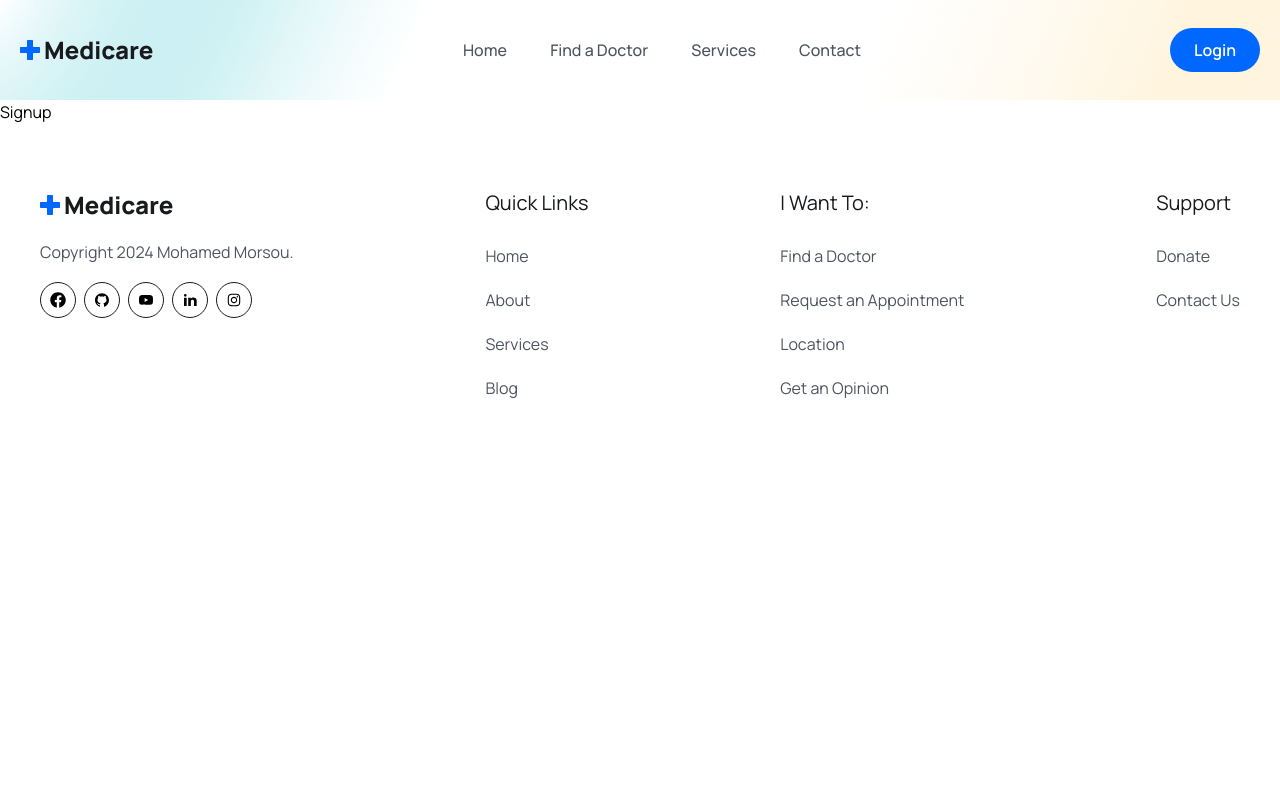
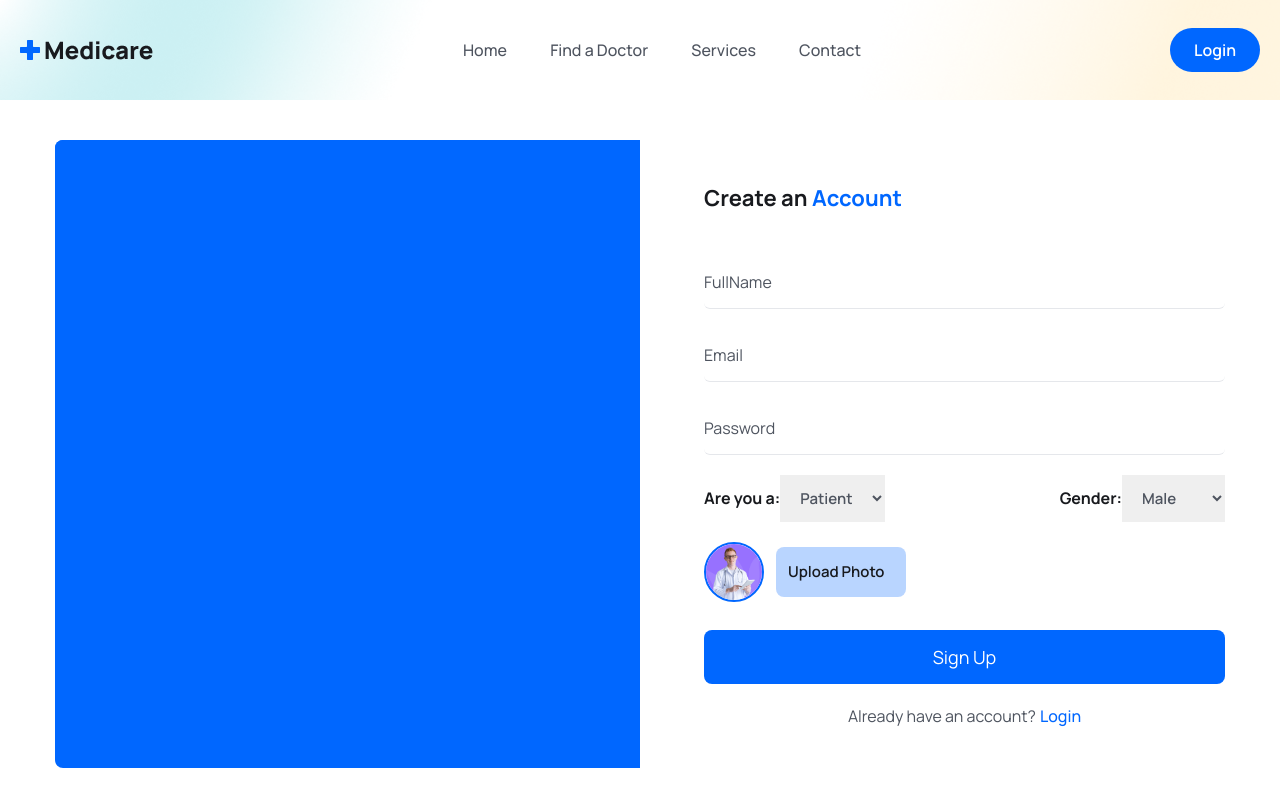
Before and after one commit to MohamedMorsou/Site-Web-de-prise-de-rendez-vous-Medicare, a React (Vite) app in the folder frontend/: page /register in a window 1280 px wide. Shown: the top 800 px of the page. Built offline with nearby package versions, Linux system fonts and the light colour scheme; the HTML template or start-up script is replaced by a standard one.

Commit message:
Add lLogin and Add Signup And Add Contact

```diff
--- a/frontend/src/pages/Contact.jsx
+++ b/frontend/src/pages/Contact.jsx
@@ -1,11 +1,54 @@
-import React from 'react'
-
 const Contact = () => {
   return (
-    <div>
-      Contact
-    </div>
-  )
+    <section className='my-10'>
+      <div className="px-4 mx-auto max-w-screen-md">
+        <h2 className="heading text-center">
+          Contact Us
+        </h2>
+        <p className="mb-8 lg:mb-16 font-light text-center text__para">
+        Come on, contact us here, if you have any problems
+        </p>
+        <form action="#" className='space-y-8'>
+          <div>
+            <label htmlFor="email" className='form__label'>
+              Your Email
+            </label>
+            <input
+              type="email"
+              id="email"
+              placeholder='example@gmail.com'
+              className='form__input mt-1'
+              />
+          </div>
+          <div>
+            <label htmlFor="subject" className='form__label'>
+              Subject
+            </label>
+            <input
+              type="text"
+              id="subject"
+              placeholder='write the subject or title'
+              className='form__input mt-1'
+              />
+          </div>
+          <div className='sm:col-span-2'>
+            <label htmlFor="message" className='form__label'>
+              Your Message
+            </label>
+            <textarea
+              rows='6'
+              id="message"
+              placeholder='your message here'
+              className='form__input mt-1'
+              />
+          </div>
+          <button type="submit" className='btn rounded sm:w-fit'>
+            Submit
+          </button>
+        </form>
+      </div>
+    </section>
+)
 }
 
 export default Contact
--- a/frontend/src/pages/Login.jsx
+++ b/frontend/src/pages/Login.jsx
@@ -1,10 +1,75 @@
-import React from 'react'
+import { Link } from 'react-router-dom'
+import { useState } from 'react';
 
 const Login = () => {
+  const [ formData, setFormData ] = useState({
+    email: '',
+    password: ''
+  })
+
+
+  const handleInputChange = (e) => {
+    setFormData({
+   ...formData,
+      [e.target.name]: e.target.value
+    })
+  }
+
+
   return (
-    <div>
+    <section className='my-10'>
+      <div className="w-full max-w-[570px] mx-auto
+      rounded-lg shadow-md p-10">
+        <h3 className="text-headingColor text-[22px] leading-9
+        font-bold mb-10">
+          Hello <span className='text-primaryColor'>Welcome</span> Back 🎉
+        </h3>
+        <form className='py-4 md:py-0'>
+          <div className="mb-5">
+            <input
+              type="email"
+              name="email"
+              placeholder='Email'
+              onChange={handleInputChange}
+              className='w-full px-4 py-3 border-b border0[#0066ff61]
+              focus:outline-none focus:border-b-primaryColor text-base
+              leading-7 text-headingColor placeholder:text-textColor
+              rounded-md cursor-pointer'
+              value={formData.email}
+              required
+            />
+          </div>
+          <div className="mb-5">
+            <input
+              type="password"
+              name="password"
+              placeholder='Password'
+              onChange={handleInputChange}
+              className='w-full px-4 py-3 border-b border0[#0066ff61]
+              focus:outline-none focus:border-b-primaryColor text-base
+              leading-7 text-headingColor placeholder:text-textColor
+              rounded-md cursor-pointer'
+              value={formData.password}
+              required
+            />
+          </div>
 
-    </div>
+          <div className="mt-7">
+            <button
+              type="submit"
+              className='w-full bg-primaryColor text-white
+              text-[18px] leading-[30px] rounded-lg px-4 py-3'
+              >Login
+            </button>
+          </div>
+
+          <p className="mt-5 text-textColor text-center">
+            Don&apos;t have an account?
+            <Link to='/register' className='text-primaryColor font-medium ml-1'>Register</Link>
+          </p>
+        </form>
+      </div>
+    </section>
   )
 }
 
--- a/frontend/src/pages/Signup.jsx
+++ b/frontend/src/pages/Signup.jsx
@@ -1,10 +1,184 @@
-import React from 'react'
+import{ useState } from 'react'
+import signupImg from '../assets/images/signup.gif'
+import avatar from '../assets/images/doctor-img02.png'
+import { Link } from 'react-router-dom'
 
 const Signup = () => {
+  const [selectedFile, setSelectedFile] = useState(null)
+  const [ formData, setFormData ] = useState({
+    email: '',
+    password: '',
+    name: '',
+    photo: setSelectedFile,
+    gender: 'male',
+    role: 'patient'
+  })
+
+  const handleInputChange = (e) => {
+    setFormData({
+   ...formData,
+      [e.target.name]: e.target.value
+    })
+  }
+
+  const handleFileInputChange = async (e) => {
+
+    const file = e.target.files[0];
+    console.log(file)
+  }
+
+  const submitHandler = async (e) => {
+    e.preventDefault();
+
+  }
   return (
-    <div>
-      Signup
-    </div>
+    <section className='px-5 xl:px-0 my-10'>
+      <div className="max-w-[1170px] mx-auto">
+        <div className="grid grid-cols-1 lg:grid-cols-2">
+          {/* img box */}
+          <div className="hidden lg:block bg-primaryColor rounded-l-lg">
+            <figure className='rounded-l-lg'>
+              <img src={signupImg} alt=""
+              className='w-full rounded-l-lg'/>
+            </figure>
+          </div>
+
+          {/* sing up form */}
+          <div className="rounded-l-lg lg:pl-16 py-10">
+            <h3 className="text-headingColor text-[22px] leading-9
+            font-bold mb-10">
+                Create an <span className='text-primaryColor'>Account</span>
+            </h3>
+            <form onSubmit={submitHandler}>
+            <div className="mb-5">
+            <input
+              type="text"
+              name="name"
+              value={formData.name}
+              onChange={handleInputChange}
+              placeholder='FullName'
+              className='w-full pr-4 py-3 border-b border0[#0066ff61]
+              focus:outline-none focus:border-b-primaryColor text-base
+              leading-7 text-headingColor placeholder:text-textColor
+              rounded-md cursor-pointer'
+              required
+            />
+            </div>
+            <div className="mb-5">
+            <input
+              type="email"
+              name="email"
+              value={formData.email}
+              onChange={handleInputChange}
+              placeholder='Email'
+              className='w-full pr-4 py-3 border-b border0[#0066ff61]
+              focus:outline-none focus:border-b-primaryColor text-base
+              leading-7 text-headingColor placeholder:text-textColor
+              rounded-md cursor-pointer'
+              required
+            />
+            </div>
+            <div className="mb-5">
+            <input
+              type="password"
+              name="password"
+              value={formData.password}
+              onChange={handleInputChange}
+              placeholder='Password'
+              className='w-full pr-4 py-3 border-b border0[#0066ff61]
+              focus:outline-none focus:border-b-primaryColor text-base
+              leading-7 text-headingColor placeholder:text-textColor
+              rounded-md cursor-pointer'
+              required
+            />
+            </div>
+
+            <div className="mb-5 flex items-center justify-between">
+              <label
+                htmlFor=""
+                className='text-headingColor font-bold text-base leading-7'
+              >Are you a:
+              <select
+                name="role"
+                value={formData.role}
+                onChange={handleInputChange}
+                className='text-textColor font-semibold text-[15px]
+                leading-7 px-4 py-3 focus:outline-none'
+              >
+                <option value="patient">Patient</option>
+                <option value="doctor">Doctor</option>
+              </select>
+              </label>
+
+              <label
+                htmlFor=""
+                className='text-headingColor font-bold text-base leading-7'
+              >Gender:
+              <select
+                name="gender"
+                value={formData.gender}
+                onChange={handleInputChange}
+                className='text-textColor font-semibold text-[15px]
+                leading-7 px-4 py-3 focus:outline-none'
+              >
+                <option value="male">Male</option>
+                <option value="female">Female</option>
+                <option value="others">Others</option>
+              </select>
+              </label>
+            </div>
+
+            <div className="mb-5 flex items-center gap-3">
+              <figure className='w-[60px] h-[60px] rounded-full border-2
+              border-solid border-primaryColor flex items-center justify-center'>
+                <img
+                  src={avatar}
+                  alt=""
+                  className='w-full h-full
+                  rounded-full'
+                />
+              </figure>
+
+              <div className="relative w-[130px] h-[50px]">
+                <input
+                  type="file"
+                  name="photo"
+                  onChange={handleFileInputChange}
+                  id="customFile"
+                  accept='.jpg, .png'
+                  className='absolute top-0 left-0 w-full h-full opacity-0 cursor-pointer'
+                  />
+                  <label
+                    htmlFor="customFile"
+                    className='absolute top-0 left-0 w-full h-full flex items-center
+                    px-[0.75rem] py-[0.375rem] text-[15px] leading-6 overflow-hidden
+                    bg-[#0066ff46] text-headingColor font-semibold
+                    rounded-lg truncate cursor-pointer'
+                  >
+                    Upload Photo
+                  </label>
+              </div>
+            </div>
+
+            <div className="mt-7">
+            <button
+              type="submit"
+              className='w-full bg-primaryColor text-white
+              text-[18px] leading-[30px] rounded-lg px-4 py-3'
+              >
+                Sign Up
+            </button>
+            </div>
+
+            <p className="mt-5 text-textColor text-center">
+              Already have an account?
+              <Link to='/login' className='text-primaryColor font-medium ml-1'>Login</Link>
+            </p>
+            </form>
+          </div>
+        </div>
+      </div>
+    </section>
   )
 }
 
```
